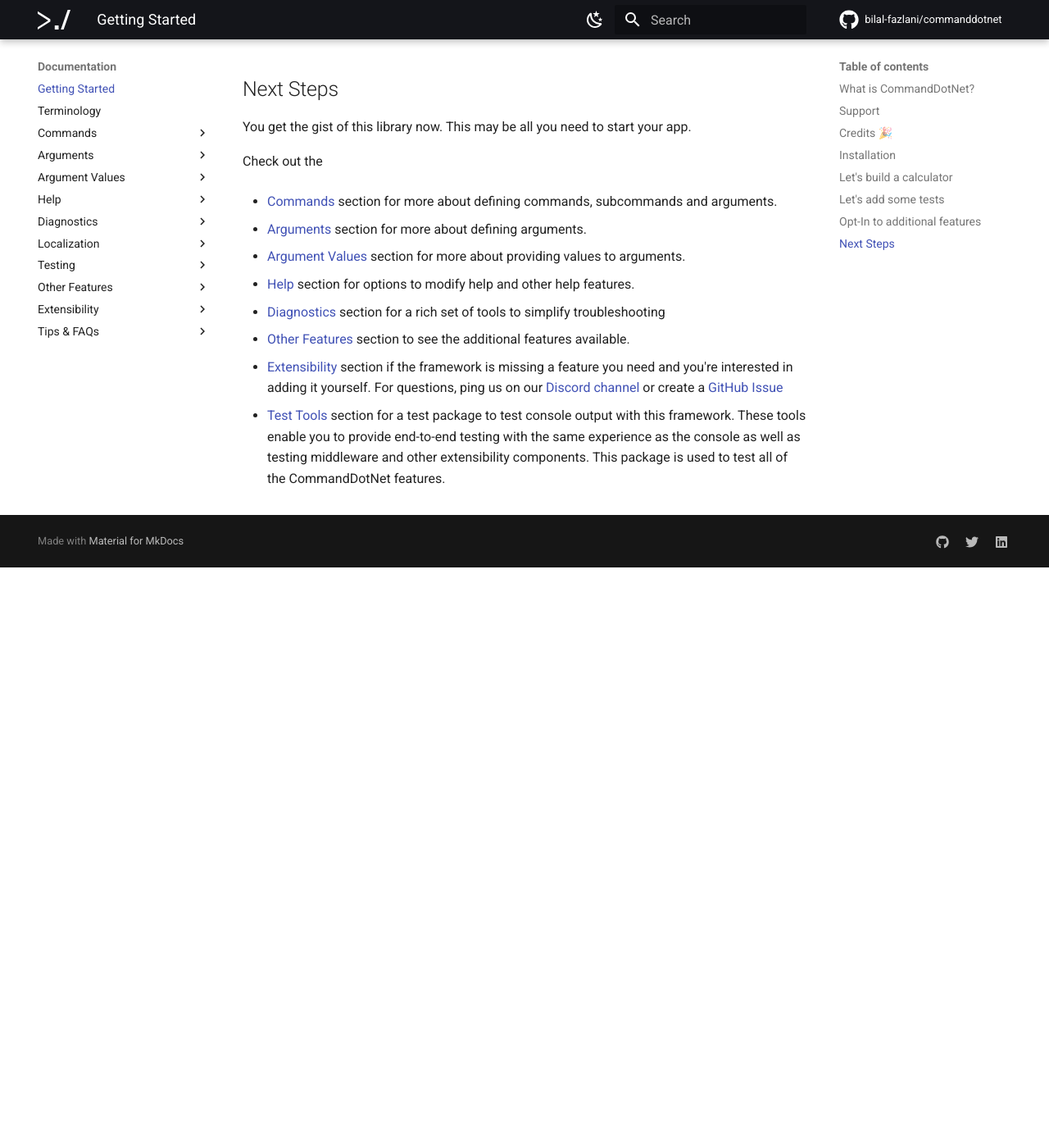
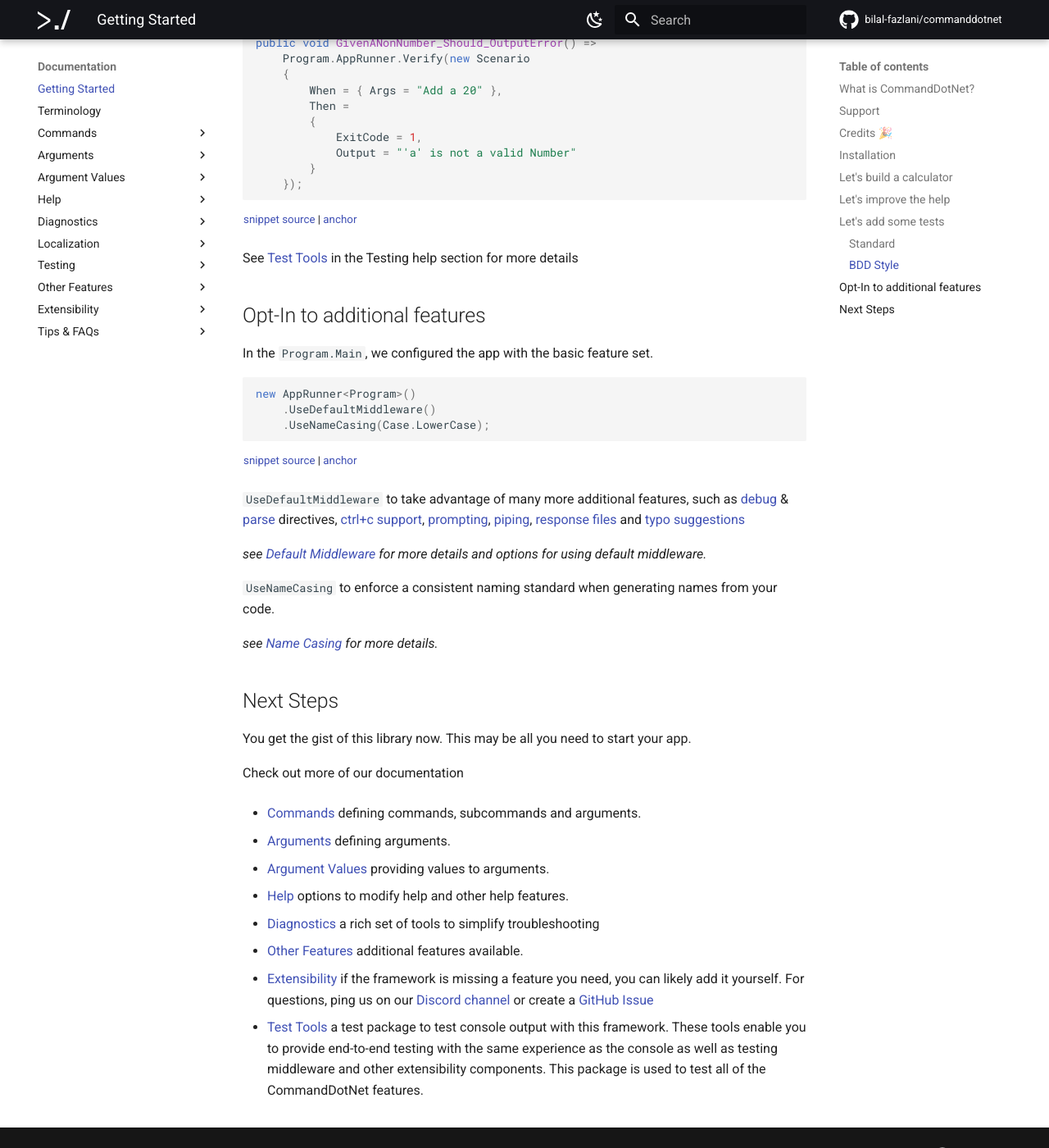
Before and after one commit to bilal-fazlani/commanddotnet, an MkDocs documentation site: the page built from docs/getting-started.md, in a window 1280 px wide and 1400 px high, scrolled down 4337 px. Shown: the whole window at 82% size. Built offline with MkDocs 1.6.1 and Material for MkDocs 9.7.7, drawn with Linux system fonts in a browser that asks for light colours; comment, search, counter and statistics services are not loaded; before the commit the page ends 5029 px from its top, so only the background shows below that; some of the changed text lies outside the part shown.

Commit message:
update getting-started.md with current examples

````diff
--- a/docs/getting-started.md
+++ b/docs/getting-started.md
@@ -41,41 +41,31 @@
 
 ## Let's build a calculator
 
-Let's say you want to create a calculator console application which can perform 2 operations:
+Let's say you want to create a calculator console application which can perform 2 operations: Addition & Subtraction
 
-1. Addition
-2. Subtraction
-
-It prints the results on console.
-
-Let's begin with creating the class
+Begin by creating the commands:
 <!-- snippet: getting_started_calculator -->
 <a id='snippet-getting_started_calculator'></a>
 ```c#
 public class Program
 {
-    static int Main(string[] args)
-    {
-        return new AppRunner<Program>().Run(args);
-    }
+    static int Main(string[] args) =>
+        new AppRunner<Program>().Run(args);
 
-    public void Add(int value1, int value2)
-    {
-        Console.WriteLine(value1 + value2);
-    }
+    public void Add(int x, int y) =>
+        Console.WriteLine(x + y);
 
-    public void Subtract(int value1, int value2)
-    {
-        Console.WriteLine(value1 + value2);
-    }
+    public void Subtract(int x, int y) =>
+        Console.WriteLine(x + y);
 }
 ```
-<sup><a href='https://github.com/bilal-fazlani/commanddotnet/blob/master/CommandDotNet.Example/DocExamples/GettingStarted/Example1/Program.cs#L5-L23' title='Snippet source file'>snippet source</a> | <a href='#snippet-getting_started_calculator' title='Start of snippet'>anchor</a></sup>
+<sup><a href='https://github.com/bilal-fazlani/commanddotnet/blob/master/CommandDotNet.Example/DocExamples/GettingStarted/Eg1_Minumum/Program.cs#L5-L17' title='Snippet source file'>snippet source</a> | <a href='#snippet-getting_started_calculator' title='Start of snippet'>anchor</a></sup>
 <!-- endSnippet -->
 
-Now that we have our calculator ready, let's see about how we can call it from command line.
+That's it. You now have an applciation with two commands. Let's see about how we can call it from command line.
 
-Assuming our application's name is `calculator.dll`, let's run this app from command line using dotnet
+Assuming our application's name is `calculator.dll`, let's run this app from command line using dotnet.
+First we'll check out the auto-generated help.
 
 ```bash
 ~
@@ -88,14 +78,34 @@
   Subtract
 
 Use "dotnet calculator.dll [command] --help" for more information about a command.
-
 ```
 
-Voila!
+```bash
+~
+$ dotnet calculator.dll Add --help
+Usage: dotnet calculator.dll Add <x> <y>
 
-So, as you might have already guessed, it is generating commands from the methods of the calculator class.
+Arguments:
 
-How about adding some helpful description.
+  x  <NUMBER>
+
+  y  <NUMBER>
+```
+
+Let's try it out by adding two numbers
+
+```bash
+~
+$ dotnet example.dll Add 40 20
+60
+```
+
+!!! Note
+    CommandDotNet also supports running your application as an .exe and as a dotnet tool.
+
+## Let's improve the help
+
+The help could be more helpful. We can add descriptions.
 
 <!-- snippet: getting_started_calculator_with_descriptions -->
 <a id='snippet-getting_started_calculator_with_descriptions'></a>
@@ -103,28 +113,24 @@
 [Command(Description = "Performs mathematical calculations")]
 public class Program
 {
-    static int Main(string[] args)
-    {
-        return new AppRunner<Program>().Run(args);
-    }
+    static int Main(string[] args) =>
+        new AppRunner<Program>().Run(args);
 
-    [Command(Description = "Adds two numbers")]
-    public void Add(IConsole console, int value1, int value2)
-    {
-        console.WriteLine(value1 + value2);
-    }
+    [Command("Sum", Description = "Adds two numbers")]
+    public void Add(int x, int y) =>
+        Console.WriteLine(x + y);
 
     [Command(Description = "Subtracts two numbers")]
-    public void Subtract(IConsole console, int value1, int value2)
-    {
-        console.WriteLine(value1 - value2);
-    }
+    public void Subtract(int x, int y) =>
+        Console.WriteLine(x - y);
 }
 ```
-<sup><a href='https://github.com/bilal-fazlani/commanddotnet/blob/master/CommandDotNet.Example/DocExamples/GettingStarted/Example2/Program.cs#L6-L27' title='Snippet source file'>snippet source</a> | <a href='#snippet-getting_started_calculator_with_descriptions' title='Start of snippet'>anchor</a></sup>
+<sup><a href='https://github.com/bilal-fazlani/commanddotnet/blob/master/CommandDotNet.Example/DocExamples/GettingStarted/Eg2_Descriptions/Program.cs#L5-L20' title='Snippet source file'>snippet source</a> | <a href='#snippet-getting_started_calculator_with_descriptions' title='Start of snippet'>anchor</a></sup>
 <!-- endSnippet -->
 
-This should do it.
+Descriptions can also be added to the arguments and extended help can be added for commands to appear below all other help.
+
+Notice we also changed the name of the Add command to Sum.
 
 Let's see how the help appears now.
 
@@ -164,95 +170,108 @@
 
 Here we see arguments for addition and their type.  See the [Arguments](Arguments/arguments.md) section for more options to configure arguments.
 
-Let's add two numbers.
-
-```bash
-~
-$ dotnet example.dll Add 40 20
-Answer: 60
-```
 
 ## Let's add some tests
 
-=== "Standard"
+One of the problems with writing console apps is being able to automate the testing.
+CommandDotNet solves this with our [Test Tools](TestTools/overview.md).
 
-    <!-- snippet: getting_started_calculator_add_command_tests -->
-    <a id='snippet-getting_started_calculator_add_command_tests'></a>
-    ```c#
-    [Test]
-    public void Given2Numbers_Should_OutputSum()
+We make it easy to test your app as if you're entering the commands in the console.
+
+We support two different patterns:
+
+### Standard
+
+<!-- snippet: getting_started_calculator_add_command_tests -->
+<a id='snippet-getting_started_calculator_add_command_tests'></a>
+```c#
+[Test]
+public void Given2Numbers_Should_OutputSum()
+{
+    // lala
+    var result = Program.AppRunner.RunInMem("Add 40 20");
+    result.ExitCode.Should().Be(0);
+    result.Console.OutText().Should().Be("60");
+}
+```
+<sup><a href='https://github.com/bilal-fazlani/commanddotnet/blob/master/CommandDotNet.Example.Tests/DocExamples/GettingStarted/AddCommandTests.cs#L11-L20' title='Snippet source file'>snippet source</a> | <a href='#snippet-getting_started_calculator_add_command_tests' title='Start of snippet'>anchor</a></sup>
+<!-- endSnippet -->
+
+### BDD Style
+
+<!-- snippet: getting_started_calculator_add_command_tests_bdd -->
+<a id='snippet-getting_started_calculator_add_command_tests_bdd'></a>
+```c#
+[Test]
+public void Given2Numbers_Should_OutputSum() =>
+    Program.AppRunner.Verify(new Scenario
     {
-        var result = new AppRunner<Program>()
-            .RunInMem("Add 40 20");
-        result.ExitCode.Should().Be(0);
-        result.Console.OutText().Should().Be("60" + Environment.NewLine);
-    }
-    ```
-    <sup><a href='https://github.com/bilal-fazlani/commanddotnet/blob/master/CommandDotNet.Example.Tests/DocExamples/GettingStarted/AddCommandTests.cs#L12-L21' title='Snippet source file'>snippet source</a> | <a href='#snippet-getting_started_calculator_add_command_tests' title='Start of snippet'>anchor</a></sup>
-    <!-- endSnippet -->
+        When = { Args = "Add 40 20" },
+        Then = { Output = "60" }
+    });
 
-    _note: `Should()` is a feature of the [FluentAssertions](https://fluentassertions.com/) library and will be used in many examples._
-
-=== "BDD Style"
-
-    <!-- snippet: getting_started_calculator_add_command_tests_bdd -->
-    <a id='snippet-getting_started_calculator_add_command_tests_bdd'></a>
-    ```c#
-    [Test]
-    public void Given2Numbers_Should_OutputSum_BDD()
+[Test]
+public void GivenANonNumber_Should_OutputError() =>
+    Program.AppRunner.Verify(new Scenario
     {
-        new AppRunner<Program>().Verify(new Scenario
+        When = { Args = "Add a 20" },
+        Then =
         {
-            When = { Args = "Add 40 20" },
-            Then = { Output = "60" + Environment.NewLine }
-        });
-    }
-    ```
-    <sup><a href='https://github.com/bilal-fazlani/commanddotnet/blob/master/CommandDotNet.Example.Tests/DocExamples/GettingStarted/AddCommandTests.cs#L23-L33' title='Snippet source file'>snippet source</a> | <a href='#snippet-getting_started_calculator_add_command_tests_bdd' title='Start of snippet'>anchor</a></sup>
-    <!-- endSnippet -->
+            ExitCode = 1,
+            Output = "'a' is not a valid Number"
+        }
+    });
+```
+<sup><a href='https://github.com/bilal-fazlani/commanddotnet/blob/master/CommandDotNet.Example.Tests/DocExamples/GettingStarted/AddCommandTests.cs#L25-L45' title='Snippet source file'>snippet source</a> | <a href='#snippet-getting_started_calculator_add_command_tests_bdd' title='Start of snippet'>anchor</a></sup>
+<!-- endSnippet -->
 
 See [Test Tools](TestTools/overview.md) in the Testing help section for more details
 
 ## Opt-In to additional features
 
 In the `Program.Main`, we configured the app with the basic feature set.
+
+<!-- snippet: getting_started_calculator_humanized -->
+<a id='snippet-getting_started_calculator_humanized'></a>
 ```c#
-    return new AppRunner<Calculator>().Run(args);
+new AppRunner<Program>()
+    .UseDefaultMiddleware()
+    .UseNameCasing(Case.LowerCase);
 ```
+<sup><a href='https://github.com/bilal-fazlani/commanddotnet/blob/master/CommandDotNet.Example/DocExamples/GettingStarted/Eg4_Humanized/Program.cs#L12-L16' title='Snippet source file'>snippet source</a> | <a href='#snippet-getting_started_calculator_humanized' title='Start of snippet'>anchor</a></sup>
+<!-- endSnippet -->
 
-To take advantage of many more additional features, such as
+`UseDefaultMiddleware` to take advantage of many more additional features, such as
 [debug](Diagnostics/debug-directive.md) & [parse](Diagnostics/parse-directive) directives,
 [ctrl+c support](OtherFeatures/cancellation.md),
 [prompting](ArgumentValues/prompting.md),
 [piping](ArgumentValues/piped-arguments.md),
-[response files](ArgumentValues/response-files.md) and [typo suggestions](Help/typo-suggestions.md), add `UseDefaultMiddleware()`
+[response files](ArgumentValues/response-files.md) and [typo suggestions](Help/typo-suggestions.md)
 
-```c#
-    return new AppRunner<Calculator>()
-        .UseDefaultMiddleware()
-        .Run(args);
-```
+_see [Default Middleware](OtherFeatures/default-middleware.md) for more details and options for using default middleware._
 
-see [Default Middleware](OtherFeatures/default-middleware.md) for more details and options for using default middleware.
+`UseNameCasing` to enforce a consistent naming standard when generating names from your code.
+
+_see [Name Casing](OtherFeatures/name-casing.md) for more details._
 
 ## Next Steps
 
 You get the gist of this library now. This may be all you need to start your app.
 
-Check out the
+Check out more of our documentation
 
-* [Commands](Commands/commands.md) section for more about defining commands, subcommands and arguments.
+* [Commands](Commands/commands.md) defining commands, subcommands and arguments.
 
-* [Arguments](Arguments/arguments.md) section for more about defining arguments.
+* [Arguments](Arguments/arguments.md) defining arguments.
 
-* [Argument Values](ArgumentValues/argument-separator.md) section for more about providing values to arguments.
+* [Argument Values](ArgumentValues/argument-separator.md) providing values to arguments.
 
-* [Help](Help/help.md) section for options to modify help and other help features.
+* [Help](Help/help.md) options to modify help and other help features.
 
-* [Diagnostics](Diagnostics/app-version.md) section for a rich set of tools to simplify troubleshooting
+* [Diagnostics](Diagnostics/app-version.md) a rich set of tools to simplify troubleshooting
 
-* [Other Features](OtherFeatures/default-middleware.md) section to see the additional features available.
+* [Other Features](OtherFeatures/default-middleware.md) additional features available.
 
-* [Extensibility](Extensibility/directives.md) section if the framework is missing a feature you need and you're interested in adding it yourself. For questions, ping us on our [Discord channel](https://discord.gg/QFxKSeG) or create a [GitHub Issue](https://github.com/bilal-fazlani/commanddotnet/issues)
+* [Extensibility](Extensibility/directives.md) if the framework is missing a feature you need, you can likely add it yourself. For questions, ping us on our [Discord channel](https://discord.gg/QFxKSeG) or create a [GitHub Issue](https://github.com/bilal-fazlani/commanddotnet/issues)
 
-* [Test Tools](TestTools/overview.md) section for a test package to test console output with this framework. These tools enable you to provide end-to-end testing with the same experience as the console as well as testing middleware and other extensibility components. This package is used to test all of the CommandDotNet features.
+* [Test Tools](TestTools/overview.md) a test package to test console output with this framework. These tools enable you to provide end-to-end testing with the same experience as the console as well as testing middleware and other extensibility components. This package is used to test all of the CommandDotNet features.
````
Also changed, not shown: other parts of docs/getting-started.md (+2 -2 lines), docs/argument-terminology.md (+10 -3 lines), docs/features.md (+1 -0 lines), 11 other files.
